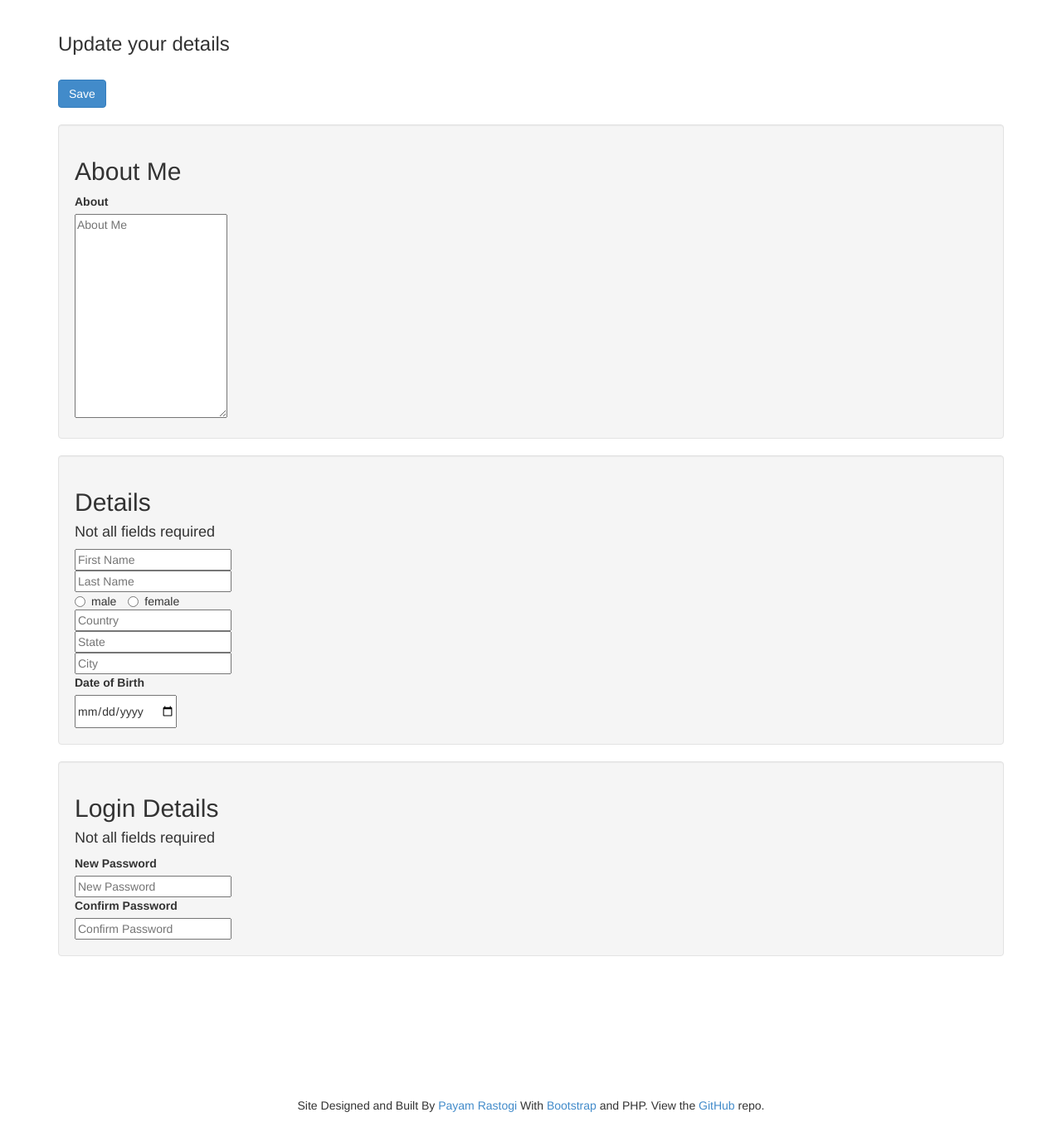
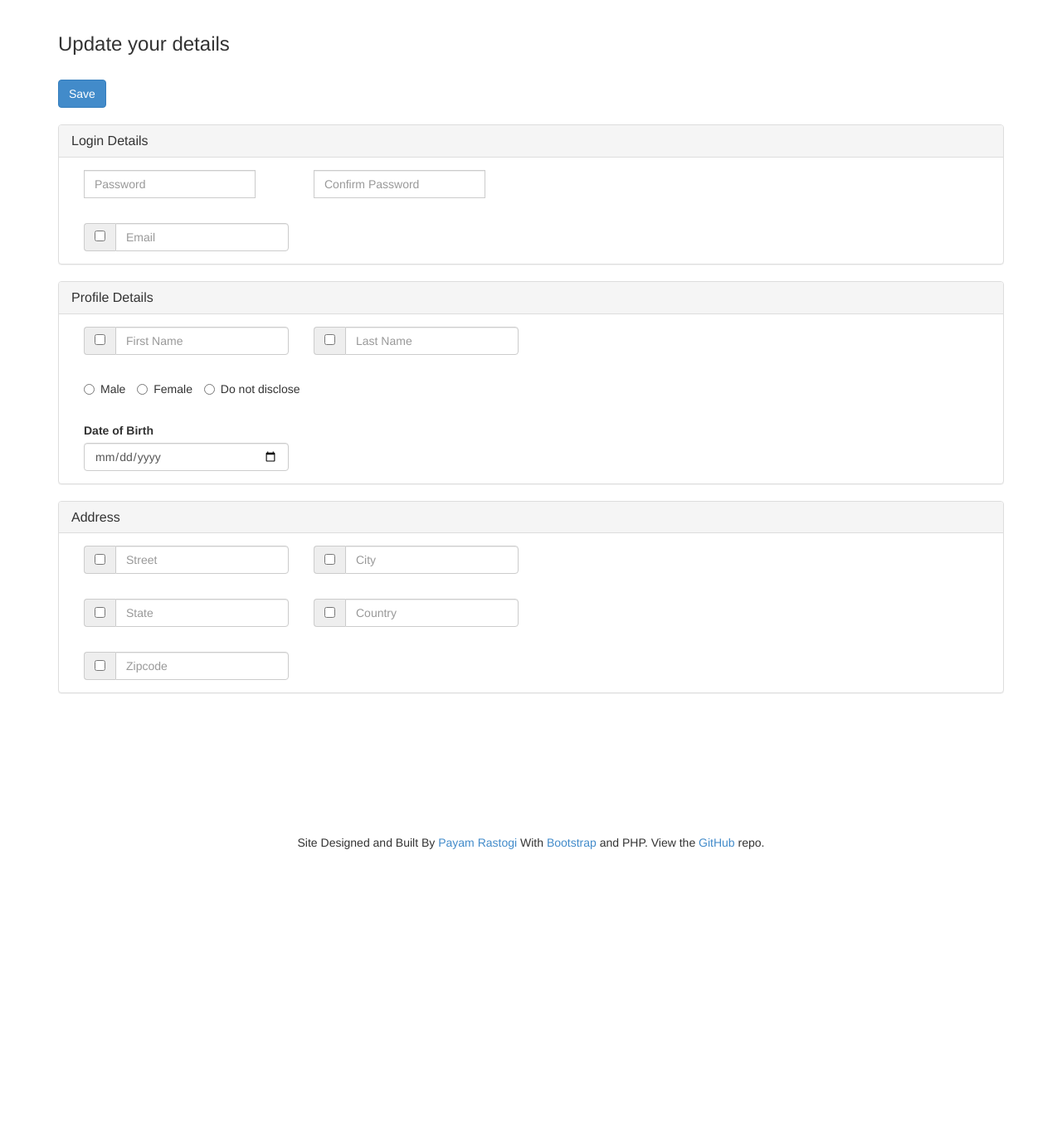
Before and after one commit to payamrastogi/social, a PHP site: page /settings.php in a window 1280 px wide. Shown: the part 52-1405 px from the top of the page at 83% size. After the commit the page ends 1076 px from the top, so only its background shows below. Run offline with PHP 8.4, Linux system fonts and the light colour scheme; the visitor is signed in with stand-in values (Sample User, id 1); data that the repository does not hold is empty; a stand-in replaces the project's code that opens the database connection.

```diff
--- a/dbHelper.php
+++ b/dbHelper.php
@@ -130,20 +130,20 @@
                 return false;
         }
 
-        public function updateProfileInfo($username, $newValue, $type)
+        public function updateProfileInfo($user_id, $newValue, $type)
         {
             /**
             *   $type:
             *       the field to updateProfileInfo
             */
-
+			$tableName ="";
             $detailFields = array('user_desc', 'user_gender', 'user_fname', 'user_lname', 'user_city','user_state','user_country','user_zipcode', 'user_dob');
             $userFields = array('user_password');
             if (in_array($type, $detailFields))
                 $tableName = "userdetails";
             elseif (in_array($type, $userFields))
                 $tableName = "users";
-            $queryString = "UPDATE $tableName SET $type='$newvalue' WHERE username='$username'";
+            $queryString = "UPDATE".$tableName." SET $type='$newValue' WHERE user_id='$user_id'";
 
             $query = $this->pdo->query($queryString);
         }
--- a/header.php
+++ b/header.php
@@ -1,5 +1,8 @@
 <?php
-session_start();
+if(!isset($_SESSION))
+{
+	session_start();
+}
 function curPageName() {
  return substr($_SERVER["SCRIPT_NAME"],strrpos($_SERVER["SCRIPT_NAME"],"/")+1);
 }
--- a/settings.php
+++ b/settings.php
@@ -5,7 +5,7 @@
     $dbo = new db();
 
     if (isset($_SESSION['sess_user_id']))
-        $userid = $_SESSION['sess_user_id'];
+        $user_id = $_SESSION['sess_user_id'];
     else
         header('Location: ./login.php');
 
@@ -15,56 +15,64 @@
     if (isset($_POST['about']) && $_POST['about'] != '')
     {
         $about = $_POST['user_description'];
-        $dbo->updateProfileInfo($userid, $about, 'user_description');
-        $successMessage = $successMessage . 'Updated About Me ' ;
+        $dbo->updateProfileInfo($user_id, $about, 'user_description');
+        $successMessage = $successMessage . '- Updated About Me ' ;
     }
-    if (isset($_POST['firstName']) && $_POST['firstName'] != '')
+    if (isset($_POST['txt_user_fname']) && $_POST['txt_user_fname'] != '')
     {
-        $firstName = $_POST['firstName'];
-        $dbo->updateProfileInfo($username, $firstName, 'firstName');
+        $user_fname = $_POST['txt_user_fname'];
+        $dbo->updateProfileInfo($user_id, $user_fname, 'user_fname');
         $successMessage = $successMessage . '- Updated First Name ';
     }
-    if (isset($_POST['surname']) && $_POST['surname'] != '')
+    if (isset($_POST['txt_user_lname']) && $_POST['txt_user_lname'] != '')
     {
-        $surname = $_POST['surname'];
-        $dbo->updateProfileInfo($username, $surname, 'surname');
-        $successMessage = $successMessage . '- Updated Surname ';
+        $user_lname = $_POST['txt_user_lname'];
+        $dbo->updateProfileInfo($user_id, $user_lname, 'user_lname');
+        $successMessage = $successMessage . '- Updated Last Name ';
     }
-    if (isset($_POST['gender']) && $_POST['gender'] != '')
+    if (isset($_POST['rd_user_gender']) && $_POST['rd_user_gender'] != '')
     {
-        $gender = $_POST['gender'];
-        $dbo->updateProfileInfo($username, $gender, 'gender');
+        $user_gender = $_POST['rd_user_gender'];
+        $dbo->updateProfileInfo($user_id, $user_gender, 'user_gender');
         $successMessage = $successMessage . '- Updated Gender ';
     }
-    if (isset($_POST['location']) && $_POST['location'] != '')
+    if (isset($_POST['txt_user_street']) && $_POST['txt_user_street'] != '')
     {
-        $location = $_POST['location'];
-        $dbo->updateProfileInfo($username, $location, 'location');
-        $successMessage = $successMessage . '- Updated Location ';
+        $user_street = $_POST['txt_user_street'];
+        $dbo->updateProfileInfo($user_id, $user_street, 'user_street');
+        $successMessage = $successMessage . '- Updated Street ';
     }
-    if (isset($_POST['dob'])) {
-        $dob = $_POST['dob'];
-        if ($dob != '')
+    if (isset($_POST['cal_user_dob'])) {
+        $user_dob = $_POST['cal_user_dob'];
+        if ($user_dob != '')
         {
-            $dbo->updateProfileInfo($username, $dob, 'dob');
+            $dbo->updateProfileInfo($user_id, $user_dob, 'user_dob');
             $successMessage = $successMessage . '- Updated Date of Birth ';
         }
     }
-    if (isset($_POST['password']) && isset($_POST['confirmPassword']))
+    if (isset($_POST['txt_user_password']) && isset($_POST['txt_user_conf_password']))
     {
-        $password = $_POST['password'];
-        $confirmPassword = $_POST['confirmPassword'];
+        $user_password = $_POST['txt_user_password'];
+        $user_conf_password = $_POST['txt_user_conf_password'];
+		echo $user_password;
+		echo $user_conf_password;
 
-        if ($password != $confirmPassword)
+        if ($user_password != $user_conf_password)
             $errorMessage = $errorMessage ." - Passwords must match. ";
-        elseif (strlen($password) < 6 && strlen($password) > 0) {
+        elseif (strlen($user_password) < 6 && strlen($user_password) > 0) {
             $errorMessage = $errorMessage ." - Passwords must be 6 characters or more. ";
         }
-        elseif(strlen($password) > 0)
+        elseif(strlen($user_password) > 0)
         {
-            $dbo->updateProfileInfo($username, $password, 'password');
+            $dbo->updateProfileInfo($user_id, $user_password, 'user_password');
             $successMessage = $successMessage . '- Updated Password ';
         }
+    }
+	if (isset($_POST['txt_user_email']) && $_POST['txt_user_email'] != '')
+    {
+        $user_email = $_POST['txt_user_email'];
+        $dbo->updateProfileInfo($user_id, $user_email, 'user_email');
+        $successMessage = $successMessage . '- Updated email ' ;
     }
     if($successMessage == '' && $errorMessage == '' && isset($_POST['submit']))
         $blueMessage = 'Nothing was updated'
@@ -111,81 +119,128 @@
                 </div>
             </div>
             <div class="row-fluid" style="margin-top: 20px;">
-                <div class="span4 well">
-                    <h2>About Me</h2>
-                        <div class="control-group">
-                            <label class="control-label" for="txt_user_description">About</label>
-                            <div class="controls">
-                              <textarea maxlength="15000" rows="12" class="input-xlarge" id="txt_user_description" name="txt_user_description" placeholder="About Me"></textarea>
-                            </div>
-                        </div>
-                </div>
-
-                <div class="span4 well">
-                    <h2>Details</h2>
-                    <h4>Not all fields required</h4>
-                        <div class="control-group">
-                            <!--<label class="control-label" for="txt_user_fname">First Name</label>-->
-                            <div class="controls">
-                              <input id="txt_user_fname" type="text" class="input-xlarge" name="txt_user_fname" placeholder="First Name"/>
-                            </div>
-                        </div>
-                        <div class="control-group">
-                            <!--<label class="control-label" for="txt_user_lname">Last Name</label>-->
-                            <div class="controls">
-                              <input id="txt_user_lname" type="text" class="input-xlarge" name="txt_user_lname" placeholder="Last Name"/>
-                            </div>
-                        </div>
-                        <div class="control-group">
-                            <!--<label class="control-label" for="rd_user_gender">Gender</label>-->
+				<div class="panel panel-default">
+					<div class="panel-heading">
+						<h3 class="panel-title">Login Details</h3>
+					</div>
+					<div class="panel-body">
+						<div class="col-lg-3">
+							<div class="input-group">
+								<input type="text" class="form-control" name="txt_user_password" placeholder="Password"/>
+							</div><!-- /input-group -->
+						</div><!-- /.col-lg-3 -->
+						<div class="col-lg-3">
+							<div class="input-group">
+								<input type="text" class="form-control" name="txt_user_conf_password" placeholder="Confirm Password"/>
+							</div><!-- /input-group -->
+						</div><!-- /.col-lg-3 -->
+					</div><!-- panel-body -->
+					<div class="panel-body">
+						<div class="col-lg-3">
+							<div class="input-group">
+								<span class="input-group-addon">
+									<input type="checkbox">
+								</span>
+								<input type="email" class="form-control" name="txt_user_email" placeholder="Email"/>
+							</div><!-- /input-group -->
+						</div><!-- /.col-lg-3 -->
+					</div><!-- panel-body -->
+				</div><!-- Panel Profile Details -->
+				<div class="panel panel-default">
+					<div class="panel-heading">
+						<h3 class="panel-title">Profile Details</h3>
+					</div>
+					<div class="panel-body">
+						<div class="col-lg-3">
+							<div class="input-group">
+								<span class="input-group-addon">
+									<input type="checkbox">
+								</span>
+								<input type="text" class="form-control" name="txt_user_fname" placeholder="First Name"/>
+							</div><!-- /input-group -->
+						</div><!-- /.col-lg-3 -->
+						<div class="col-lg-3">
+							<div class="input-group">
+								<span class="input-group-addon">
+									<input type="checkbox">
+								</span>
+								<input type="text" class="form-control" name="txt_user_lname" placeholder="Last Name"/>
+							</div><!-- /input-group -->
+						</div><!-- /.col-lg-3 -->
+					</div><!-- panel-body -->
+					<div class="panel-body">
+						<div class="col-lg-6">
 							<label class="radio-inline">
-								<input type="radio" name="rd_user_gender" id="rd_user_gender_male" value="male"> male
+								<input type="radio" name="rd_user_gender" id="rd_user_gender_male" value="male"> Male
 							</label>
 							<label class="radio-inline">
-								<input type="radio" name="rd_user_gender" id="rd_user_gender_female" value="female"> female
+								<input type="radio" name="rd_user_gender" id="rd_user_gender_female" value="female"> Female
 							</label>
-                        </div>
-                        <div class="control-group">
-                            <!--<label class="control-label" for="txt_user_country">Country</label>-->
+							<label class="radio-inline">
+								<input type="radio" name="rd_user_gender" id="rd_user_gender_undisclosed" value="donotdisclose"> Do not disclose
+							</label>
+						</div><!-- /.col-lg-3 -->
+					</div><!-- panel-body -->
+					<div class="panel-body">
+						<div class="col-lg-3">
+							<label class="control-label" for="cal_user_dob">Date of Birth</label>
                             <div class="controls">
-                              <input id="txt_user_country" type="text" class="input-xlarge" name="txt_user_country" placeholder="Country"/>
+                              <input id="cal_user_dob" type="date" class="form-control" name="cal_user_dob" placeholder="Date of Birth"/>
                             </div>
-                        </div>
-						<div class="control-group">
-                            <!--<label class="control-label" for="txt_user_state">State</label>-->
-                            <div class="controls">
-                              <input id="txt_user_state" type="text" class="input-xlarge" name="txt_user_state" placeholder="State"/>
-                            </div>
-                        </div>
-						<div class="control-group">
-                            <!--<label class="control-label" for="txt_user_city">City</label>-->
-                            <div class="controls">
-                              <input id="txt_user_city" type="text" class="input-xlarge" name="txt_user_city" placeholder="City"/>
-                            </div>
-                        </div>
-                        <div class="control-group">
-                            <label class="control-label" for="inputDOB">Date of Birth</label>
-                            <div class="controls">
-                              <input id="inputDOB" type="date" class="input-xlarge" name="dob" placeholder="Date of Birth"/>
-                            </div>
-                        </div>
-                </div>
-                <div class="span4 well">
-                    <h2>Login Details</h2>
-                    <h4>Not all fields required</h4>
-                        <div class="control-group">
-                            <label class="control-label" for="inputPassword">New Password</label>
-                            <div class="controls">
-                              <input id="inputPassword" type="password" class="input-xlarge" name="password" placeholder="New Password"/>
-                            </div>
-                        </div>
-                        <div class="control-group">
-                            <label class="control-label" for="inputConfirmPassword">Confirm Password</label>
-                            <div class="controls">
-                              <input id="inputConfirmPassword"class="input-xlarge" type="password" name="confirmPassword" placeholder="Confirm Password"/>
-                            </div>
-                        </div>
-                </div>
+						</div><!-- /.col-lg-3 -->
+					</div><!-- panel-body -->
+				</div><!-- Panel Profile Details -->
+				<div class="panel panel-default">
+					<div class="panel-heading">
+						<h3 class="panel-title">Address</h3>
+					</div>
+					<div class="panel-body">
+						<div class="col-lg-3">
+							<div class="input-group">
+								<span class="input-group-addon">
+									<input type="checkbox">
+								</span>
+								<input type="text" class="form-control" name="txt_user_street" placeholder="Street"/>
+							</div><!-- /input-group -->
+						</div><!-- /.col-lg-3 -->
+						<div class="col-lg-3">
+							<div class="input-group">
+								<span class="input-group-addon">
+									<input type="checkbox">
+								</span>
+								<input type="text" class="form-control" name="txt_user_city" placeholder="City"/>
+							</div><!-- /input-group -->
+						</div><!-- /.col-lg-3 -->
+					</div><!-- panel-body -->
+					<div class="panel-body">
+						<div class="col-lg-3">
+							<div class="input-group">
+								<span class="input-group-addon">
+									<input type="checkbox">
+								</span>
+								<input type="text" class="form-control" name="txt_user_state" placeholder="State"/>
+							</div><!-- /input-group -->
+						</div><!-- /.col-lg-3 -->
+						<div class="col-lg-3">
+							<div class="input-group">
+								<span class="input-group-addon">
+									<input type="checkbox">
+								</span>
+								<input type="text" class="form-control" name="txt_user_country" placeholder="Country"/>
+							</div><!-- /input-group -->
+						</div><!-- /.col-lg-3 -->
+					</div><!-- panel-body -->
+					<div class="panel-body">
+						<div class="col-lg-3">
+							<div class="input-group">
+								<span class="input-group-addon">
+									<input type="checkbox">
+								</span>
+								<input type="text" class="form-control" name="txt_user_zipcode" placeholder="Zipcode"/>
+							</div><!-- /input-group -->
+						</div><!-- /.col-lg-3 -->
+					</div><!-- panel body -->
+				</div><!-- Panel Address Details -->
             </div>
         </form>
         </div>
```
Also changed, not shown: profile.php (+5 -2 lines).
